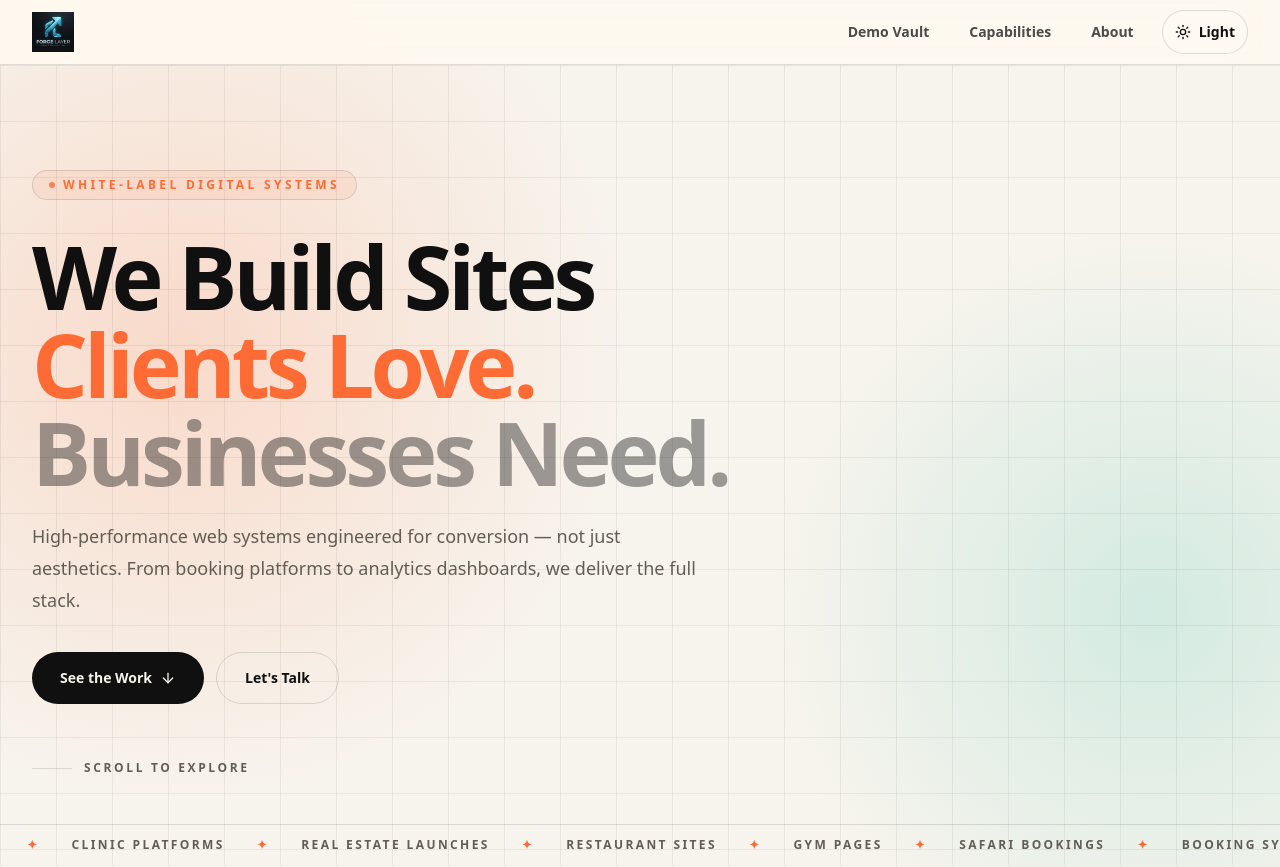
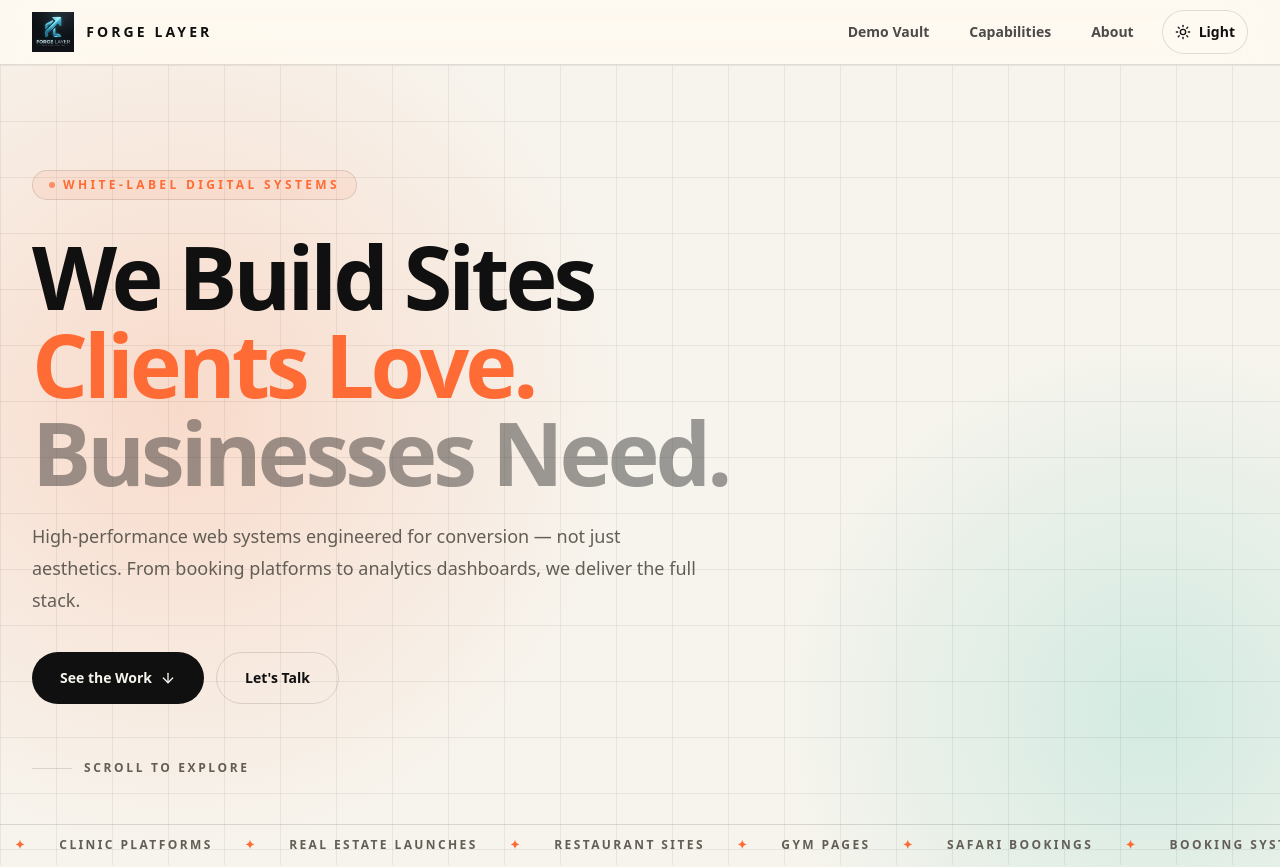
Before and after one commit to GUNPARK-GOOKIM/Demos, a Next.js app: page / in a window 1280 px wide. Shown: the top 867 px of the page. Built offline with nearby package versions, Linux system fonts and the light colour scheme.

Commit message:
new layout

```diff
--- a/app/globals.css
+++ b/app/globals.css
@@ -79,6 +79,31 @@ a {
   background-size: 56px 56px;
 }
 
+.hero-stage {
+  position: relative;
+  height: 190svh;
+}
+
+.hero {
+  position: sticky;
+  top: 0;
+  z-index: 1;
+}
+
+@supports (animation-timeline: scroll()) {
+  .hero {
+    animation: hero-fade linear both;
+    animation-timeline: scroll(root block);
+    animation-range: 0 100svh;
+  }
+}
+
+@keyframes hero-fade {
+  to {
+    opacity: 0;
+  }
+}
+
 .marquee {
   animation: marquee 18s linear infinite;
 }
--- a/app/page.tsx
+++ b/app/page.tsx
@@ -8,7 +8,8 @@ const capabilityIcons = [Code2, Cpu, PanelsTopLeft, DatabaseZap];
 export default function Home() {
   return (
     <main>
-      <section className="relative min-h-[100svh] overflow-hidden px-5 sm:px-8 flex flex-col justify-center">
+      <div className="hero-stage">
+      <section className="hero relative min-h-[100svh] overflow-hidden px-5 sm:px-8 flex flex-col justify-center">
         <div className="absolute inset-0 -z-10 theme-grid opacity-50" />
 
         <div className="mx-auto w-full max-w-7xl pt-24 pb-20">
@@ -42,7 +43,7 @@ export default function Home() {
                 style={{ background:"var(--foreground)", color:"var(--background)" }}>
                 See the Work <ArrowDown className="h-4 w-4" />
               </a>
-              <a href="https://wa.me/919516916303" target="_blank" rel="noreferrer"
+              <a href="https://wa.me/919285328987" target="_blank" rel="noreferrer"
                 className="inline-flex h-13 items-center gap-2 rounded-full border px-7 text-sm font-black transition-all hover:-translate-y-1"
                 style={{ borderColor:"var(--border)", color:"var(--foreground)" }}>
                 Let&apos;s Talk
@@ -67,6 +68,7 @@ export default function Home() {
           </div>
         </div>
       </section>
+      </div>
 
       <Reveal>
         <DemoVault templates={templates} />
@@ -114,7 +116,7 @@ export default function Home() {
               <p className="mt-5 text-lg max-w-xl mx-auto" style={{ color:"var(--muted)" }}>
                 WhatsApp Akshat directly. No forms, no waiting — just a real conversation about what you need.
               </p>
-              <a href="https://wa.me/919516916303" target="_blank" rel="noreferrer"
+              <a href="https://wa.me/919285328987" target="_blank" rel="noreferrer"
                 className="mt-10 inline-flex h-14 items-center gap-2.5 rounded-full px-10 text-sm font-black transition-all hover:-translate-y-1"
                 style={{ background:"var(--accent)", color:"var(--ink)" }}>
                 Start on WhatsApp →
--- a/components/query-form.tsx
+++ b/components/query-form.tsx
@@ -33,7 +33,7 @@ type QueryFormProps = {
 
 export function QueryForm({
   templateName,
-  whatsappNumber = "919516916303",
+  whatsappNumber = "919285328987",
 }: QueryFormProps) {
   const formRef = useRef<HTMLFormElement>(null);
   const [status, setStatus] = useState<"idle" | "sending" | "sent" | "error">("idle");
--- a/components/site-nav.tsx
+++ b/components/site-nav.tsx
@@ -6,7 +6,7 @@ export function SiteNav() {
   return (
     <header className="sticky top-0 z-50 border-b backdrop-blur-xl theme-surface">
       <nav className="mx-auto flex h-16 max-w-7xl items-center justify-between px-5 sm:px-8">
-        <Link href="/" className="inline-flex items-center">
+        <Link href="/" className="inline-flex items-center gap-3">
           <Image
             src="/forge-layer-logo.png"
             alt="Forge Layer"
@@ -15,6 +15,7 @@ export function SiteNav() {
             priority
             className="h-10 w-auto"
           />
+          <span className="text-sm font-black uppercase tracking-[0.22em]">Forge Layer</span>
         </Link>
         <div className="flex items-center gap-2 sm:gap-4">
           <Link
--- a/data/templates.ts
+++ b/data/templates.ts
@@ -343,5 +343,5 @@ export function getTemplateHref(template: Template) {
 
 export function getWhatsAppHref(template: Template) {
   const message = `Hi Akshat, I am interested in building a website. I like the ${template.category} template named ${template.title}. The estimated price is ${template.calculatedPrice}. Let's discuss!`;
-  return `https://wa.me/919516916303?text=${encodeURIComponent(message)}`;
+  return `https://wa.me/919285328987?text=${encodeURIComponent(message)}`;
 }
```
